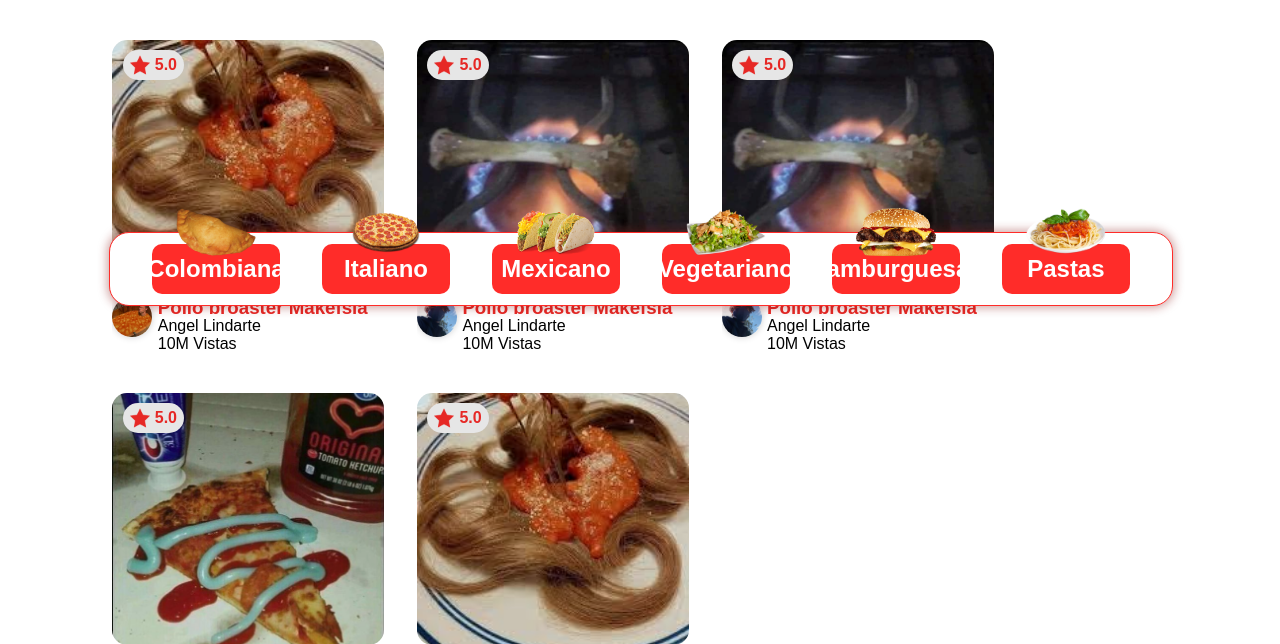
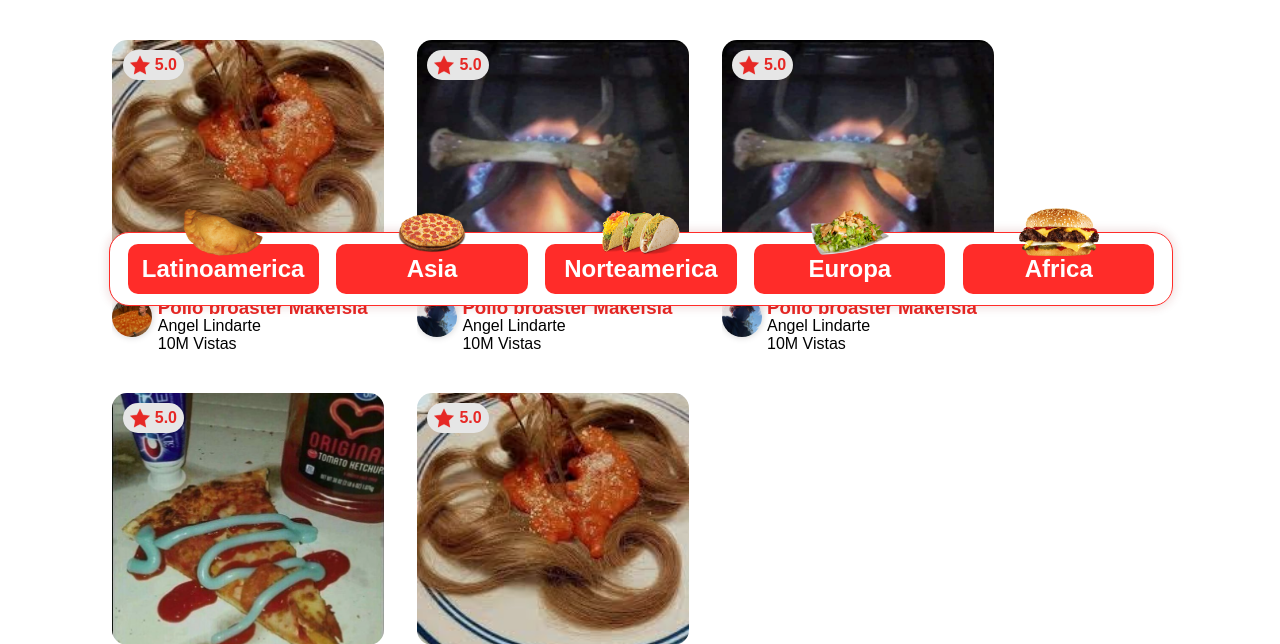
Before and after one commit to AngeleLindarteL/makefs, a PHP site: page / in a window 1280 px wide. Shown: the part 490-1134 px from the top of the page. Run offline with PHP 8.4, Linux system fonts and the light colour scheme.

Commit message:
Funcionamiento de subcategorias

```diff
--- /dev/null
+++ b/views/categoriesMenu.php
@@ -0,0 +1,222 @@
+<?php
+    echo <<<EOT
+        <div class="categories-down"id="menuCATE">
+            <div class="categoryDiv" >
+                <a href="#" id="latamCate">
+                    <img src="./img/categoryColombian.png" alt="Colombian">
+                    <h2>Latinoamerica</h2>
+                </a>
+            </div>
+            <div class="categoryDiv">
+                <a href="#" id="asiaCate">
+                    <img src="./img/categoryItalian.png" alt="Italian">
+                    <h2>Asia</h2>
+                </a>
+            </div>
+            <div class="categoryDiv">
+                <a href="#" id="norteamericaCate">
+                    <img src="./img/categoryMexican.png" alt="Mexican">
+                    <h2>Norteamerica</h2>
+                </a>
+            </div>
+            <div class="categoryDiv">
+                <a href="#" id="europaCate">
+                    <img src="./img/categoryVegetarian.png" alt="Vegetarian">
+                    <h2>Europa</h2>
+                </a>
+            </div>
+            <div class="categoryDiv" id="africaCate">
+                <a href="#">
+                    <img src="./img/categoryHamburguer.png" alt="Hamburguesa">
+                    <h2>Africa</h2>
+                </a>
+            </div>
+        </div>
+        <div class="subcategories-down" id="latinoamerica">
+            <div class="categoryDiv returnBtn">
+                <a href="#">
+                    <h2><-</h2>
+                </a>
+            </div>
+            <div class="categoryDiv">
+                <a href="#">
+                    <img src="./img/categoryColombian.png" alt="Colombian">
+                    <h2>Sopas</h2>
+                </a>
+            </div>
+            <div class="categoryDiv">
+                <a href="#">
+                    <img src="./img/categoryItalian.png" alt="Italian">
+                    <h2>Vegetariana</h2>
+                </a>
+            </div>
+            <div class="categoryDiv">
+                <a href="#">
+                    <img src="./img/categoryMexican.png" alt="Mexican">
+                    <h2>Gourmet</h2>
+                </a>
+            </div>
+            <div class="categoryDiv">
+                <a href="#">
+                    <img src="./img/categoryVegetarian.png" alt="Vegetarian">
+                    <h2>Casero</h2>
+                </a>
+            </div>
+            <div class="categoryDiv">
+                <a href="#">
+                    <img src="./img/categoryHamburguer.png" alt="Hamburguesa">
+                    <h2>Tipicas</h2>
+                </a>
+            </div>
+
+        </div>
+        <div class="subcategories-down" id="asia">
+            <div class="categoryDiv returnBtn">
+                <a href="#">
+                    <h2><-</h2>
+                </a>
+            </div>
+            <div class="categoryDiv">
+                <a href="#">
+                    <img src="./img/categoryColombian.png" alt="Colombian">
+                    <h2>Sopas</h2>
+                </a>
+            </div>
+            <div class="categoryDiv">
+                <a href="#">
+                    <img src="./img/categoryItalian.png" alt="Italian">
+                    <h2>Vegetariana</h2>
+                </a>
+            </div>
+            <div class="categoryDiv">
+                <a href="#">
+                    <img src="./img/categoryMexican.png" alt="Mexican">
+                    <h2>Gourmet</h2>
+                </a>
+            </div>
+            <div class="categoryDiv">
+                <a href="#">
+                    <img src="./img/categoryVegetarian.png" alt="Vegetarian">
+                    <h2>Casero</h2>
+                </a>
+            </div>
+            <div class="categoryDiv">
+                <a href="#">
+                    <img src="./img/categoryHamburguer.png" alt="Hamburguesa">
+                    <h2>Tipicas</h2>
+                </a>
+            </div>
+        </div>
+        <div class="subcategories-down" id="norteamerica">
+            <div class="categoryDiv returnBtn">
+                <a href="#">
+                    <h2><-</h2>
+                </a>
+            </div>
+            <div class="categoryDiv">
+                <a href="#">
+                    <img src="./img/categoryColombian.png" alt="Colombian">
+                    <h2>Sopas</h2>
+                </a>
+            </div>
+            <div class="categoryDiv">
+                <a href="#">
+                    <img src="./img/categoryItalian.png" alt="Italian">
+                    <h2>Vegetariana</h2>
+                </a>
+            </div>
+            <div class="categoryDiv">
+                <a href="#">
+                    <img src="./img/categoryMexican.png" alt="Mexican">
+                    <h2>Gourmet</h2>
+                </a>
+            </div>
+            <div class="categoryDiv">
+                <a href="#">
+                    <img src="./img/categoryVegetarian.png" alt="Vegetarian">
+                    <h2>Casero</h2>
+                </a>
+            </div>
+            <div class="categoryDiv">
+                <a href="#">
+                    <img src="./img/categoryHamburguer.png" alt="Hamburguesa">
+                    <h2>Tipicas</h2>
+                </a>
+            </div>
+        </div>
+        <div class="subcategories-down" id="europa">
+            <div class="categoryDiv returnBtn">
+                <a href="#">
+                    <h2><-</h2>
+                </a>
+            </div>
+            <div class="categoryDiv">
+                <a href="#">
+                    <img src="./img/categoryColombian.png" alt="Colombian">
+                    <h2>Sopas</h2>
+                </a>
+            </div>
+            <div class="categoryDiv">
+                <a href="#">
+                    <img src="./img/categoryItalian.png" alt="Italian">
+                    <h2>Vegetariana</h2>
+                </a>
+            </div>
+            <div class="categoryDiv">
+                <a href="#">
+                    <img src="./img/categoryMexican.png" alt="Mexican">
+                    <h2>Gourmet</h2>
+                </a>
+            </div>
+            <div class="categoryDiv">
+                <a href="#">
+                    <img src="./img/categoryVegetarian.png" alt="Vegetarian">
+                    <h2>Casero</h2>
+                </a>
+            </div>
+            <div class="categoryDiv">
+                <a href="#">
+                    <img src="./img/categoryHamburguer.png" alt="Hamburguesa">
+                    <h2>Tipicas</h2>
+                </a>
+            </div>
+        </div>
+        <div class="subcategories-down" id="africa">
+            <div class="categoryDiv returnBtn">
+                <a href="#">
+                    <h2><-</h2>
+                </a>
+            </div>
+            <div class="categoryDiv">
+                <a href="#">
+                    <img src="./img/categoryColombian.png" alt="Colombian">
+                    <h2>Sopas</h2>
+                </a>
+            </div>
+            <div class="categoryDiv">
+                <a href="#">
+                    <img src="./img/categoryItalian.png" alt="Italian">
+                    <h2>Vegetariana</h2>
+                </a>
+            </div>
+            <div class="categoryDiv">
+                <a href="#">
+                    <img src="./img/categoryMexican.png" alt="Mexican">
+                    <h2>Gourmet</h2>
+                </a>
+            </div>
+            <div class="categoryDiv">
+                <a href="#">
+                    <img src="./img/categoryVegetarian.png" alt="Vegetarian">
+                    <h2>Casero</h2>
+                </a>
+            </div>
+            <div class="categoryDiv">
+                <a href="#">
+                    <img src="./img/categoryHamburguer.png" alt="Hamburguesa">
+                    <h2>Tipicas</h2>
+                </a>
+            </div>
+        </div>
+    EOT;
+?>
--- a/views/css/chef-index.css
+++ b/views/css/chef-index.css
@@ -196,7 +196,7 @@ section{
     margin-bottom: 8vh;
 }
 
-#categories-down{
+.categories-down{
     width: 83%;
     max-width: 83%;
     position: fixed;
@@ -206,14 +206,40 @@ section{
     background-color: rgb(255, 255, 255);
     backdrop-filter: blur(15px);
     border: 1px solid #FF2C29;
-    box-shadow: 0px 0px 10px 2px #8b181665;
+    box-shadow: 0px 0px 10px 2px #8b181623;
     border-radius: 20px ;
     display: flex;
     justify-content: space-evenly;
     align-items: center;
+    opacity: 100%;
+    transition: .3s;
+
 }
+.subcategories-down{
+    width: 83%;
+    max-width: 83%;
+    position: fixed;
+    height: 9vh;
+    bottom: 0.5%;
+    left: 8.5%;
+    background-color: rgb(255, 255, 255);
+    backdrop-filter: blur(15px);
+    border: 1px solid #FF2C29;
+    box-shadow: 0px 0px 10px 2px #8b181623;
+    border-radius: 20px ;
+    display: flex;
+    justify-content: space-evenly;
+    align-items: center;
+    opacity: 100%;
+    transition: .3s;
+}
+.subcategories-down{
+    display: none;
+    opacity: 0;
+}
+
 .categoryDiv{
-    width: 12%;
+    width: 18%;
     height: 70%;
     display: flex;
     color: white;
@@ -237,6 +263,9 @@ section{
     width: 10vh;
     height: 6vh;
     bottom: 68%;
+}
+.returnBtn{
+    width: 5%;
 }
 .recipe-template{
     margin: 1.5%;
--- a/views/index.php
+++ b/views/index.php
@@ -130,48 +130,14 @@
                         </a>
                     </div>
                 </div>
+                <?php
+                    include('./categoriesMenu.php');
+                ?>
+            </div>
 
-            </div>
-            <div id="categories-down">
-                <div class="categoryDiv">
-                    <a href="#">
-                        <img src="./img/categoryColombian.png" alt="Colombian">
-                        <h2>Colombiana</h2>
-                    </a>
-                </div>
-                <div class="categoryDiv">
-                    <a href="#">
-                        <img src="./img/categoryItalian.png" alt="Italian">
-                        <h2>Italiano</h2>
-                    </a>
-                </div>
-                <div class="categoryDiv">
-                    <a href="#">
-                        <img src="./img/categoryMexican.png" alt="Mexican">
-                        <h2>Mexicano</h2>
-                    </a>
-                </div>
-                <div class="categoryDiv">
-                    <a href="#">
-                        <img src="./img/categoryVegetarian.png" alt="Vegetarian">
-                        <h2>Vegetariano</h2>
-                    </a>
-                </div>
-                <div class="categoryDiv">
-                    <a href="#">
-                        <img src="./img/categoryHamburguer.png" alt="Hamburguesa">
-                        <h2>Hamburguesas</h2>
-                    </a>
-                </div>
-                <div class="categoryDiv">
-                    <a href="#">
-                        <img src="./img/categoryPasta.png" alt="Pasta">
-                        <h2>Pastas</h2>
-                    </a>
-                </div>
-            </div>
         </div>
     </section>
     <script src="./js/index.js"></script>
+    <script src="./js/categoriesmenu.js"></script>
 </body>
 </html>
--- /dev/null
+++ b/views/js/categoriesmenu.js
@@ -0,0 +1,92 @@
+let btnLAT = document.getElementById("latamCate");
+let btnASI = document.getElementById("asiaCate");
+let btnNA = document.getElementById("norteamericaCate");
+let btnEUW = document.getElementById("europaCate");
+let btnAF = document.getElementById("africaCate");
+let btnClose = document.querySelector(".returnBtn");
+
+let submenu = document.querySelector(".subcategories-down");
+let menuCATE = document.getElementById("menuCATE");
+let menuLAT = document.getElementById("latinoamerica");
+let menuASI = document.getElementById("asia");
+let menuNA = document.getElementById("norteamerica");
+let menuEUW = document.getElementById("europa");
+let menuAF = document.getElementById("africa");
+
+btnClose.addEventListener("click",(e)=>{
+
+    submenu.style.opacity="0";
+    setTimeout(()=>{
+        submenu.style.display="none";
+    },300);
+
+    menuCATE.style.display="flex";
+    setTimeout(()=>{
+        menuCATE.style.opacity="100%"
+    },300);
+})
+
+btnLAT.addEventListener("click",(e)=>{
+
+    menuCATE.style.opacity="0";
+    setTimeout(()=>{
+        menuCATE.style.display="none";
+    },300);
+
+    menuLAT.style.display="flex";
+    setTimeout(()=>{
+        menuLAT.style.opacity="100%"
+    },300);
+})
+
+btnASI.addEventListener("click",(e)=>{
+
+    menuCATE.style.opacity="0";
+    setTimeout(()=>{
+        menuCATE.style.display="none";
+    },300);
+
+    menuASI.style.display="flex";
+    setTimeout(()=>{
+        menuASI.style.opacity="100%"
+    },300);
+})
+
+btnNA.addEventListener("click",(e)=>{
+
+    menuCATE.style.opacity="0";
+    setTimeout(()=>{
+        menuCATE.style.display="none";
+    },300);
+
+    menuNA.style.display="flex";
+    setTimeout(()=>{
+        menuNA.style.opacity="100%"
+    },300);
+})
+
+btnEUW.addEventListener("click",(e)=>{
+
+    menuCATE.style.opacity="0";
+    setTimeout(()=>{
+        menuCATE.style.display="none";
+    },300);
+
+    menuEUW.style.display="flex";
+    setTimeout(()=>{
+        menuEUW.style.opacity="100%"
+    },300);
+})
+
+btnAF.addEventListener("click",(e)=>{
+
+    menuCATE.style.opacity="0";
+    setTimeout(()=>{
+        menuCATE.style.display="none";
+    },300);
+
+    menuAF.style.display="flex";
+    setTimeout(()=>{
+        menuAF.style.opacity="100%"
+    },300);
+})
```
